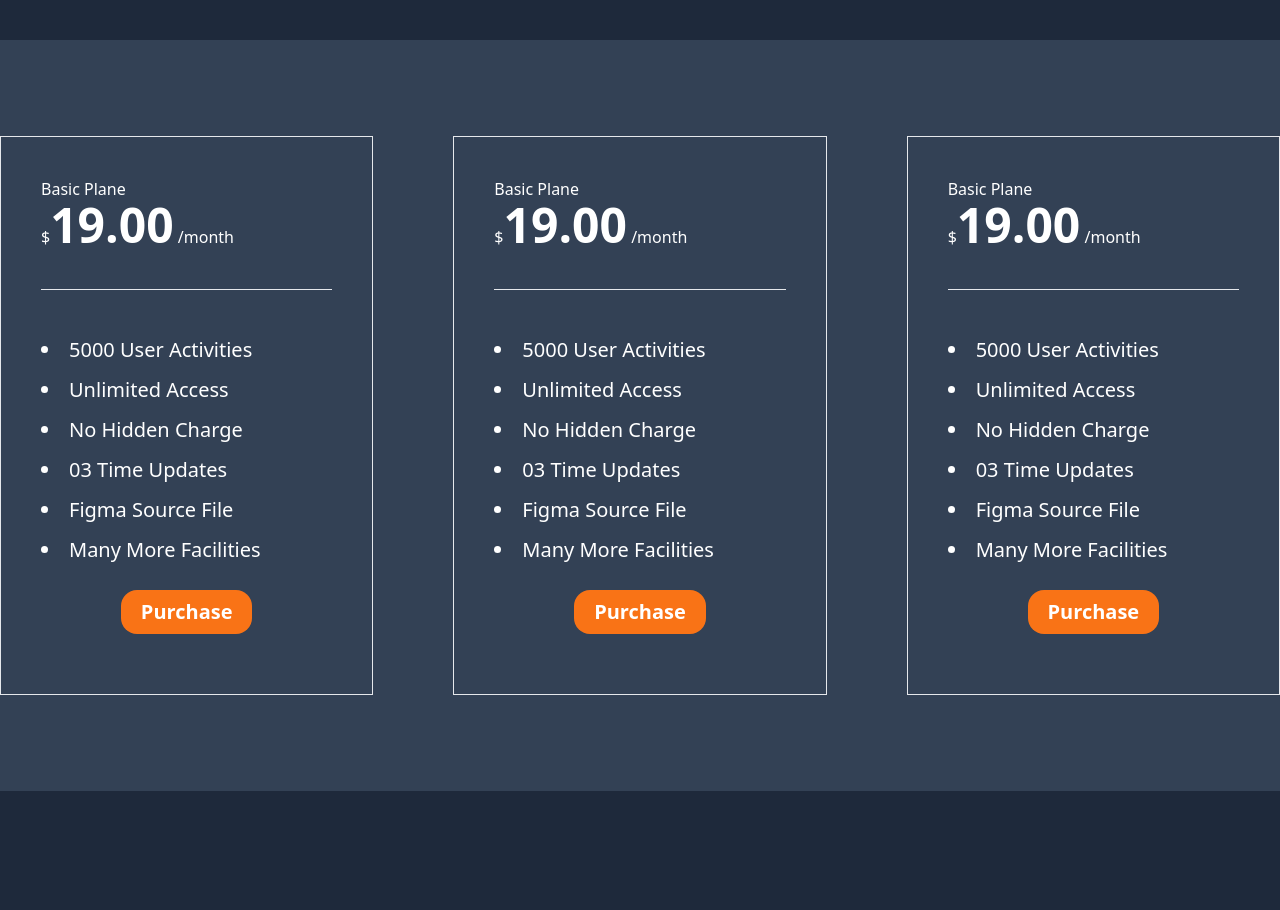
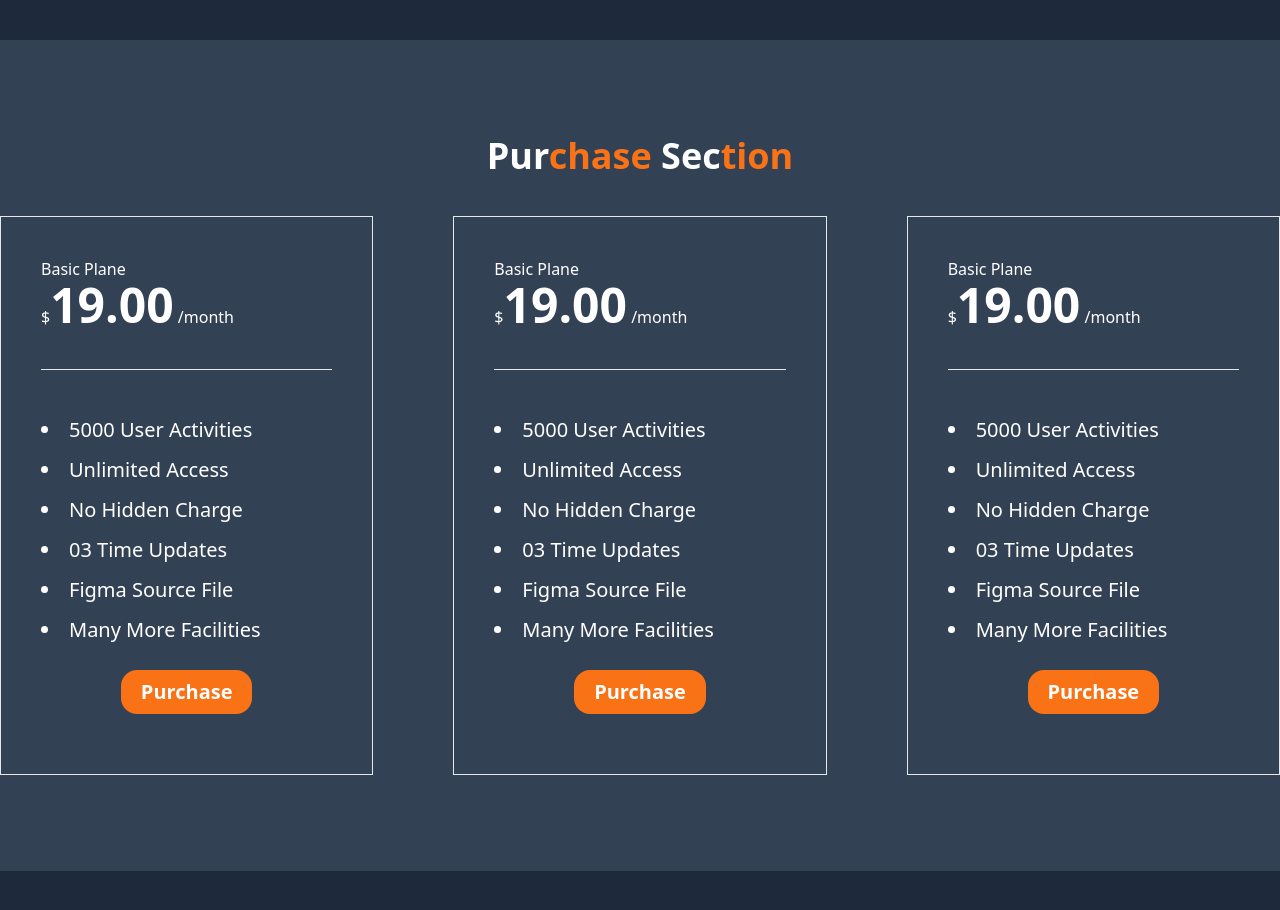
Before and after one commit to niparkaz/Tailwind-project-one, a website built with Vite: page index.html in a window 1280 px wide. Shown: the part 3040-3950 px from the top of the page. Before the commit the page ends 3911 px from the top, so only its background shows below. Built offline with nearby package versions, Linux system fonts and the light colour scheme.

Commit message:
purchase coding

```diff
--- a/index.html
+++ b/index.html
@@ -162,7 +162,9 @@
 <!-- Section-04 -->
 
 <section class="bg-slate-700 my-16 sm:my-20 py-12 sm:py-24">
+    <h2 class="text-orange-500 text-xl sm:text-4xl font-bold mb-10 text-center"> <span class="text-white">Pur</span>chase <span class="text-white">Sec</span>tion</h2>
     <div class="text-white grid md:grid-cols-2 lg:grid-cols-3 gap-10 sm:gap-16 md:gap-20 justify-center items-center">
+
         <div class="border p-10 ">
             <h5>Basic Plane</h5>
             <h2> $<span class="text-xl sm:text-2xl md:text-5xl font-bold">19.00</span> /month </h2>
```
